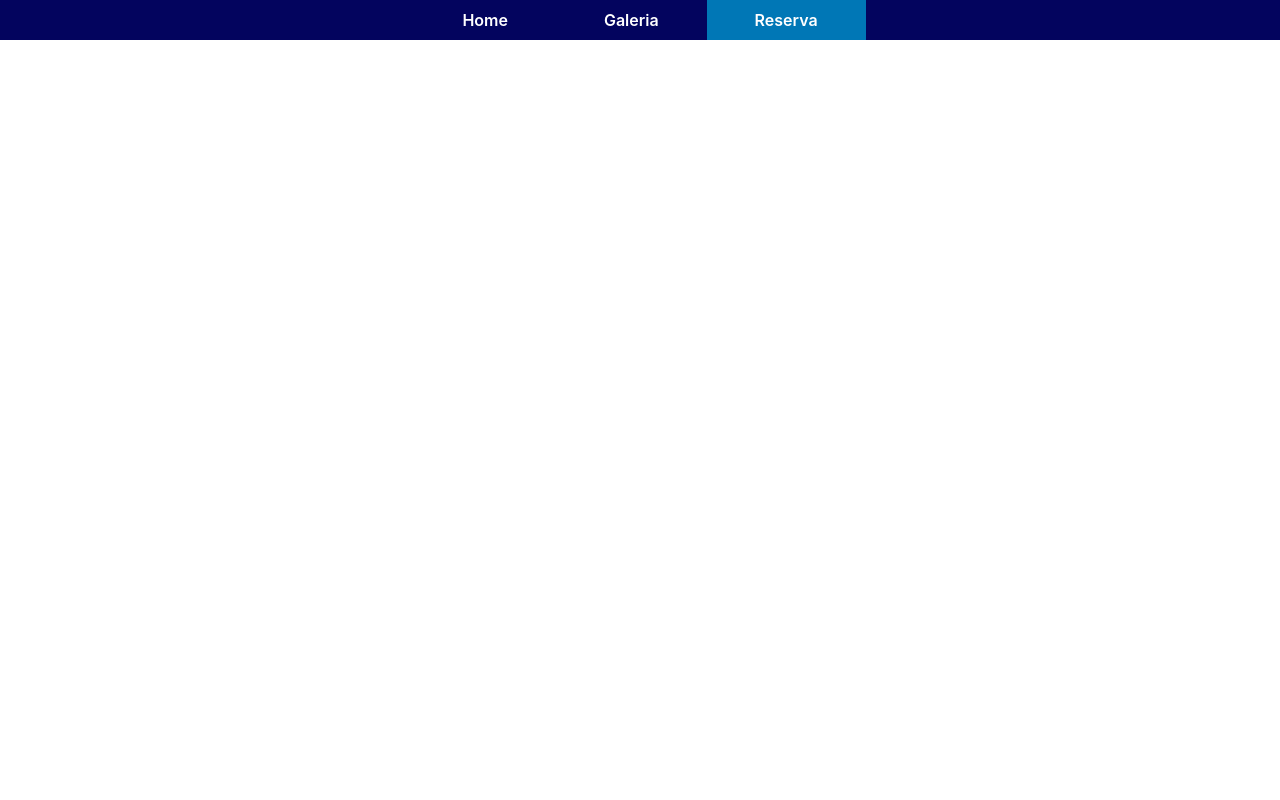
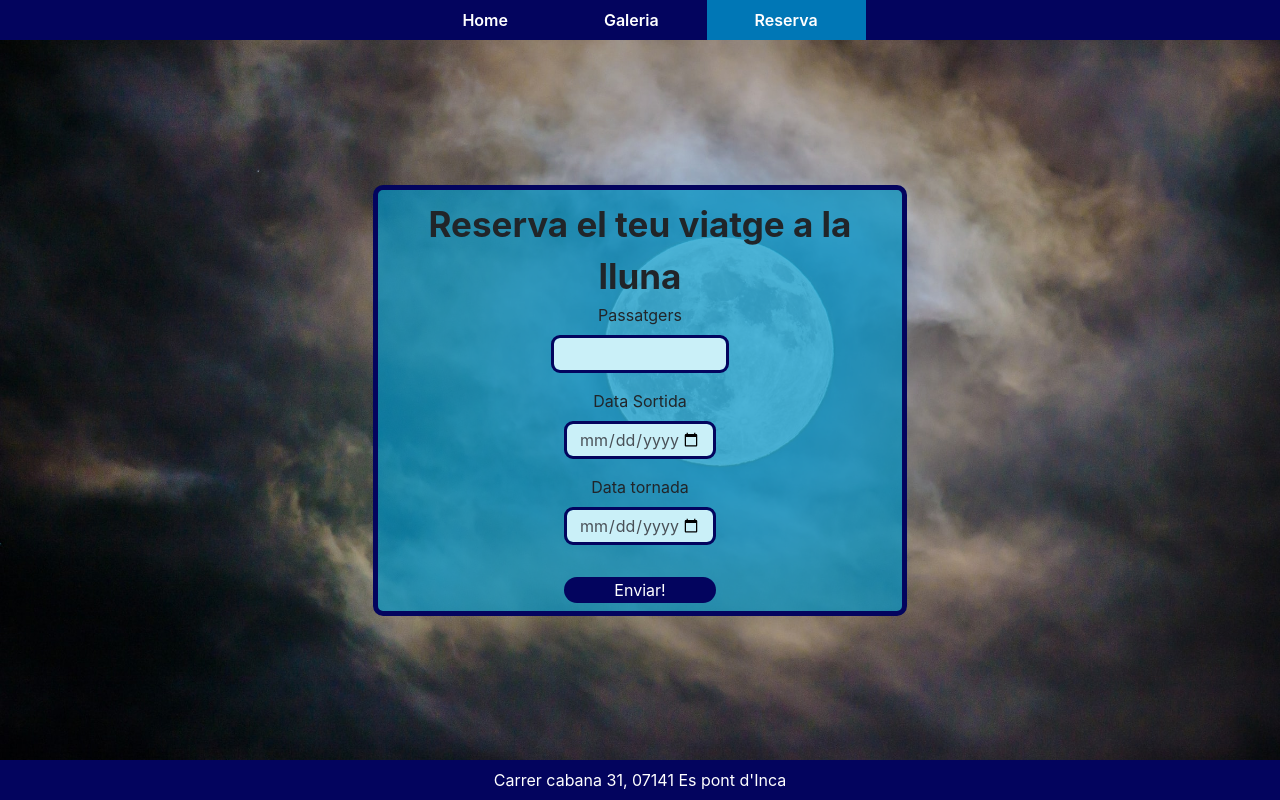
Before and after one commit to pvergerc-esliceu/moon_Verger_Carbonell, a plain HTML site: page reserva.html in a window 1280 px wide. Drawn offline with nearby package versions, Linux system fonts and the light colour scheme.

Commit message:
galeria i reserva

```diff
--- a/css/style.css
+++ b/css/style.css
@@ -3,14 +3,35 @@ body{
     margin: 0;
 }
 
+input[type=text]{
+	width: 35% !important;
+}
+
+input[type=date]{
+	width: 30% !important;
+}
+
+input{
+	margin: 0 auto !important;
+	border: 3px solid #03045e !important;
+	border-radius: 9px !important;
+	background-color: #caf0f8 !important;
+}
+
+
+
+.container-fluid{
+	overflow: hidden;
+}
 .sign-button{
     background-color: #03045e;
     border-radius: 15px;
     border: none;
-    height: 4vh;
     width: 30%;
     color: #fff;
 }
+
+.principal{}
 
 .sign-text{
     font-size: 20px;
@@ -21,7 +42,7 @@ body{
 }
 
 .sign{
-    height: 18vh;
+
     background-color: rgb(0, 149, 199, 0.7);
     border-radius: 10px;
     border: 5px solid;
@@ -46,6 +67,7 @@ body{
     background-position: center;
 }
 
+
 .nav-link{
     color: #ffffff;
     font-weight: 600;
@@ -69,3 +91,9 @@ body{
         width: 50vh;
     }
 }
+
+@media screen and (max-width: 990px) {
+	.img-fluid{
+		width: 100%;
+	}
+}
--- a/reserva.html
+++ b/reserva.html
@@ -27,6 +27,38 @@
             </div>
         </section>
 
+		<section class="row bg-moon">
+            <div class="col-lg-5 sign my-auto mx-auto text-center p-2">
+                <div class="text-center sign-title">Reserva el teu viatge a la lluna</div>
+                <div>
+					<form action="index.html">
+						<div class="form-group">
+						  <label for="passatgers">Passatgers</label>
+						  <input type="text" class="form-control passatgers" id="passatgers" required>
+						</div>
+						<div class="form-group">
+						  <label for="sortida">Data Sortida</label>
+						  <input type="date" class="form-control sortida" id="sortida" required>
+						</div>
+						<div class="form-group">
+							<label for="tornada">Data tornada</label>
+							<input type="date" class="form-control tornada" id="tornada" required>
+						</div>
+						<button type="submit" class="mx-auto sign-button text-center mt-3">Enviar!</button>
+					  </form>
+				</div>
+                <a href="reserva.html"></a>
+            </div>
+        </section>
+
+
+
+        <section class="row">
+          <div class="col-lg-12 footer py-2 text-center">
+              <div>Carrer cabana 31, 07141 Es pont d'Inca</div>
+          </div>
+      </section>
+
 
     </section>
 </body>
```
Also changed, not shown: galeria.html (+31 -0 lines), index.html (+1 -1 lines), img/moon1.jpg (added), img/moon2.jpg (added), img/moon3.jpg (added), img/moon4.jpg (added), img/moon5.jpg (added), img/moon6.jpg (added), img/moon7.jpg (added), img/moon8.jpg (added), img/moon9.jpg (added).
